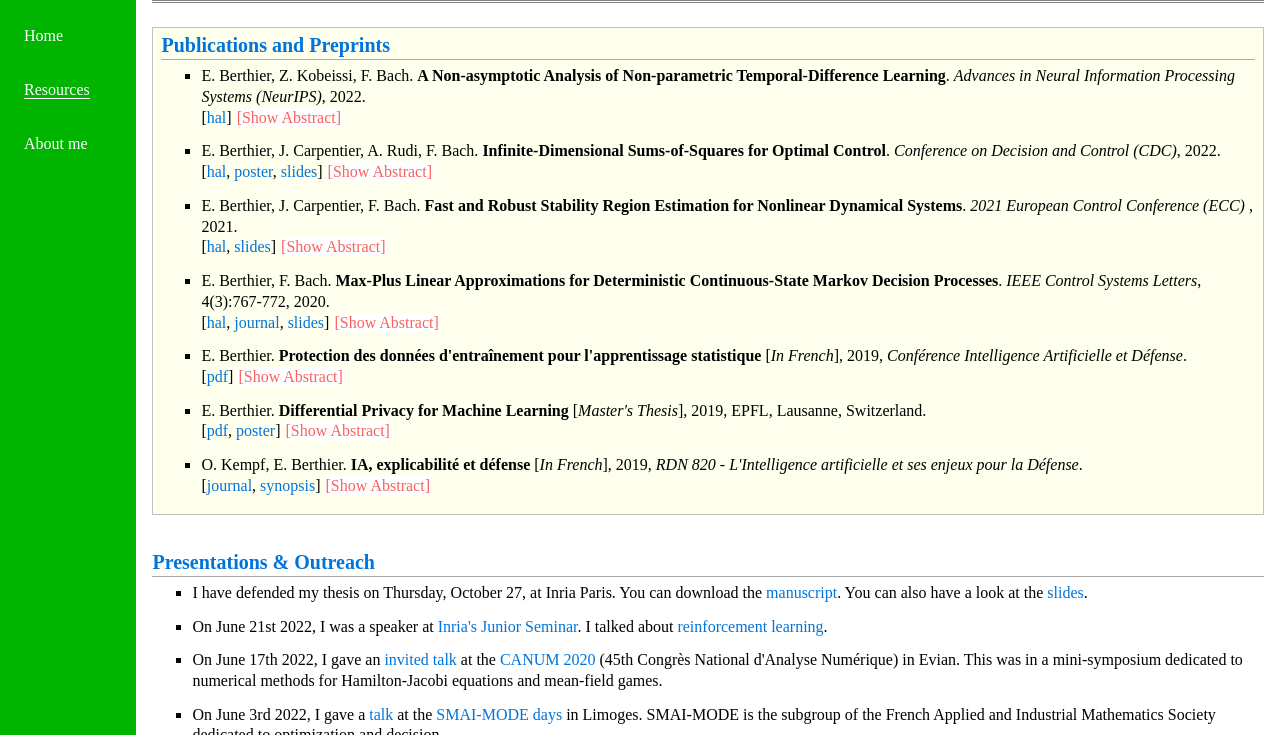
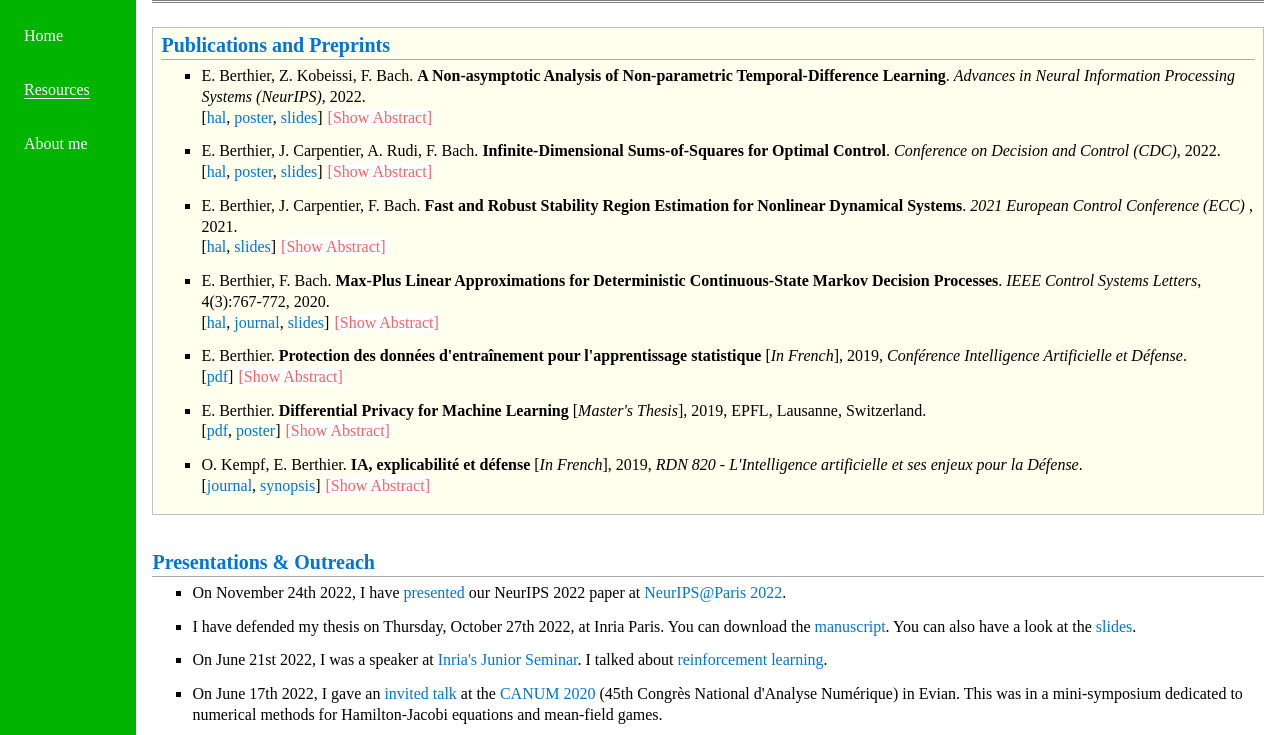
Before and after one commit to eloiseberthier/eloiseberthier.github.io, a plain HTML site: page ressources.html in a window 1280 px wide. Shown: the part 45-780 px from the top of the page. Drawn offline with nearby package versions, Linux system fonts and the light colour scheme.

Commit message:
added neurips slides

```diff
--- a/ressources.html
+++ b/ressources.html
@@ -24,7 +24,7 @@
 <div class="blockcontent">
 <h2>Publications and Preprints</h2>
 <ul>
-<li><p>E. Berthier, Z. Kobeissi, F. Bach. <b>A Non-asymptotic Analysis of Non-parametric Temporal-Difference Learning</b>.  <i>Advances in Neural Information Processing Systems (NeurIPS)</i>, 2022. <br />[<a href="https://hal.archives-ouvertes.fr/hal-03672958">hal</a>] <span class="toggle-trigger">[Show Abstract]<span>
+<li><p>E. Berthier, Z. Kobeissi, F. Bach. <b>A Non-asymptotic Analysis of Non-parametric Temporal-Difference Learning</b>.  <i>Advances in Neural Information Processing Systems (NeurIPS)</i>, 2022. <br />[<a href="https://hal.archives-ouvertes.fr/hal-03672958">hal</a>, <a href="poster_neurips.pdf">poster</a>, <a href="slides_neurips.pdf">slides</a>] <span class="toggle-trigger">[Show Abstract]<span>
 <div class="toggle-wrap">
 <b>Abstract:</b> Temporal-difference learning is a popular algorithm for policy evaluation. In this paper, we study the convergence of the regularized non-parametric TD(0) algorithm, in both the independent and Markovian observation settings. In particular, when TD is performed in a universal reproducing kernel Hilbert space (RKHS), we prove convergence of the averaged iterates to the optimal value function, even when it does not belong to the RKHS. We provide explicit convergence rates that depend on a source condition relating the regularity of the optimal value function to the RKHS. We illustrate this convergence numerically on a simple continuous-state Markov reward process.
 </div></p>
@@ -89,7 +89,11 @@ AI is in itself old news but its fields of application never cease to expand and
 </div></div>
 <h2>Presentations &amp; Outreach</h2>
 <ul>
-<li><p>I have defended my thesis on Thursday, October 27, at Inria Paris. You can download the <a href="thesis_updated.pdf">manuscript</a>. You can also have a look at the <a href="slides_defense.pdf">slides</a>. </p>
+<li><p>On November 24th 2022, I have <a href="slides_neurips.pdf">presented</a> our NeurIPS 2022 paper at <a href="https://neuripsinparis.github.io/neurips2022paris/">NeurIPS@Paris 2022</a>.</p>
+</li>
+</ul>
+<ul>
+<li><p>I have defended my thesis on Thursday, October 27th 2022, at Inria Paris. You can download the <a href="thesis_updated.pdf">manuscript</a>. You can also have a look at the <a href="slides_defense.pdf">slides</a>.</p>
 </li>
 </ul>
 <ul>
@@ -155,7 +159,7 @@ AI is in itself old news but its fields of application never cease to expand and
 </ul>
 <div id="footer">
 <div id="footer-text">
-Page generated 2022-11-02 14:51:46 CET, by <a href="http://jemdoc.jaboc.net/">jemdoc</a>.
+Page generated 2022-12-01 16:25:02 CET, by <a href="http://jemdoc.jaboc.net/">jemdoc</a>.
 </div>
 </div>
 </td>
```
Also changed, not shown: index.html (+3 -3 lines), 4 other files.
